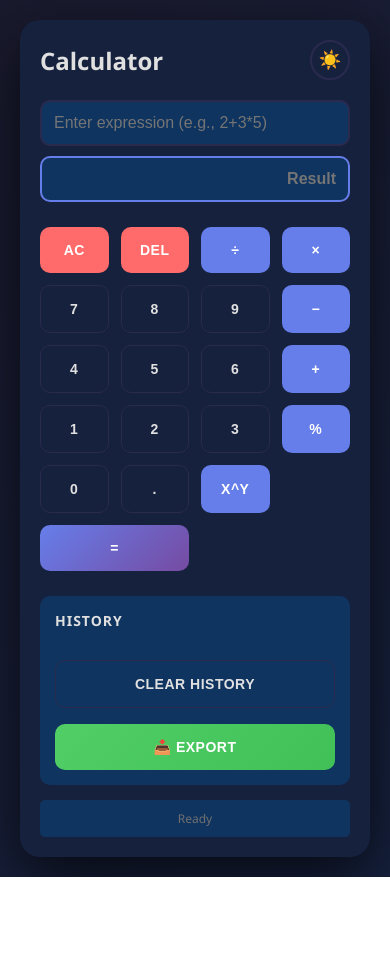
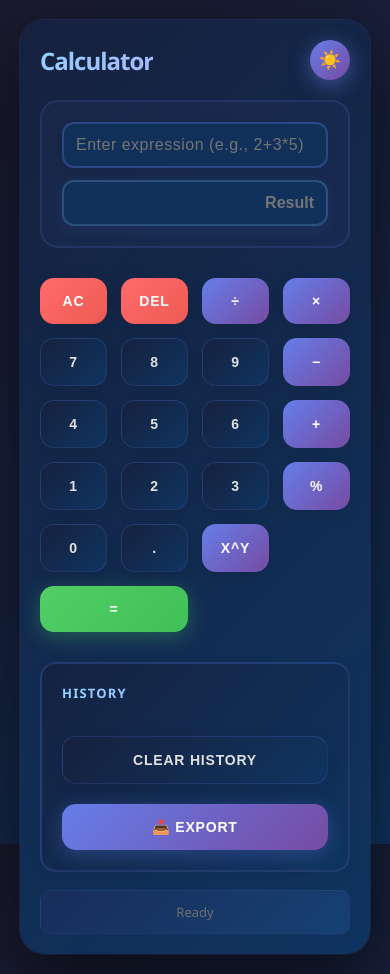
Before and after one commit to Om-mac/Calculator, a website: page frontend/index.html in a window 390 px wide. Both pictures are taken after a click on the button "Toggle dark mode". Before the commit the page ends 877 px from the top, so only its background shows below. Drawn offline with Linux system fonts and the light colour scheme.

Commit message:
style: Enhance UI with modern gradients, shadows, animations, and polished design

```diff
--- a/frontend/style.css
+++ b/frontend/style.css
@@ -11,6 +11,8 @@
     --secondary-color: #764ba2;
     --accent-red: #ff6b6b;
     --accent-red-dark: #ee5a52;
+    --success-color: #51cf66;
+    --success-dark: #40c057;
 
     /* Light mode colors */
     --bg-light: white;
@@ -37,17 +39,19 @@
 
 body {
     font-family: 'Segoe UI', Tahoma, Geneva, Verdana, sans-serif;
-    background: var(--primary-gradient);
+    background: linear-gradient(135deg, #667eea 0%, #764ba2 50%, #f093fb 100%);
     min-height: 100vh;
     display: flex;
     justify-content: center;
     align-items: center;
     padding: 20px;
     transition: background 0.3s ease;
+    background-attachment: fixed;
 }
 
 body.dark-mode {
-    background: linear-gradient(135deg, #1a1a2e 0%, #16213e 100%);
+    background: linear-gradient(135deg, #1a1a2e 0%, #16213e 50%, #0f3460 100%);
+    background-attachment: fixed;
 }
 
 .container {
@@ -57,23 +61,24 @@ body.dark-mode {
 
 .calculator {
     background: var(--bg-light);
-    border-radius: 20px;
-    box-shadow: 0 20px 60px rgba(0, 0, 0, 0.3);
+    border-radius: 25px;
+    box-shadow: 0 25px 70px rgba(0, 0, 0, 0.25), 0 0 0 1px rgba(255, 255, 255, 0.5);
     padding: 30px;
-    animation: slideIn 0.3s ease-out;
-    transition: background 0.3s ease, color 0.3s ease;
+    animation: slideIn 0.5s ease-out;
+    transition: all 0.3s ease;
+    backdrop-filter: blur(10px);
 }
 
 .calculator.dark-mode {
-    background: var(--bg-secondary-dark);
+    background: linear-gradient(135deg, #16213e 0%, #0f3460 100%);
     color: var(--text-primary-dark);
-    box-shadow: 0 20px 60px rgba(0, 0, 0, 0.7);
+    box-shadow: 0 25px 70px rgba(0, 0, 0, 0.6), 0 0 0 1px rgba(102, 126, 234, 0.2);
 }
 
 @keyframes slideIn {
     from {
         opacity: 0;
-        transform: translateY(20px);
+        transform: translateY(30px);
     }
     to {
         opacity: 1;
@@ -85,241 +90,307 @@ body.dark-mode {
     display: flex;
     justify-content: space-between;
     align-items: center;
-    margin-bottom: 25px;
+    margin-bottom: 30px;
+    gap: 15px;
 }
 
 .calculator h1 {
     color: var(--text-primary-light);
-    font-size: 28px;
-    transition: color 0.3s ease;
+    font-size: 32px;
+    font-weight: 700;
+    letter-spacing: -1px;
+    background: linear-gradient(135deg, #667eea 0%, #764ba2 100%);
+    -webkit-background-clip: text;
+    -webkit-text-fill-color: transparent;
+    background-clip: text;
+    transition: all 0.3s ease;
 }
 
 .calculator.dark-mode h1 {
-    color: var(--text-primary-dark);
+    background: linear-gradient(135deg, #91d3ff 0%, #a8b8ff 100%);
+    -webkit-background-clip: text;
+    -webkit-text-fill-color: transparent;
+    background-clip: text;
 }
 
+
 .theme-toggle {
-    background: transparent;
-    border: 2px solid var(--border-light);
+    background: linear-gradient(135deg, #667eea 0%, #764ba2 100%);
+    border: none;
     border-radius: 50%;
-    width: 45px;
-    height: 45px;
+    width: 50px;
+    height: 50px;
     cursor: pointer;
-    font-size: 20px;
+    font-size: 22px;
     display: flex;
     align-items: center;
     justify-content: center;
     transition: all 0.3s ease;
+    box-shadow: 0 5px 20px rgba(102, 126, 234, 0.4);
+    color: white;
+    font-weight: bold;
 }
 
 .theme-toggle:hover {
-    background: var(--bg-tertiary-light);
-    transform: scale(1.1);
+    transform: scale(1.15) rotate(15deg);
+    box-shadow: 0 8px 30px rgba(102, 126, 234, 0.6);
+}
+
+.theme-toggle:active {
+    transform: scale(0.95);
 }
 
 .calculator.dark-mode .theme-toggle {
-    border-color: var(--border-dark);
+    background: linear-gradient(135deg, #667eea 0%, #764ba2 100%);
+    box-shadow: 0 5px 20px rgba(102, 126, 234, 0.5);
 }
 
 .calculator.dark-mode .theme-toggle:hover {
-    background: var(--bg-tertiary-dark);
+    box-shadow: 0 8px 30px rgba(102, 126, 234, 0.7);
 }
 
 .display-section {
-    margin-bottom: 25px;
+    margin-bottom: 30px;
+    display: flex;
+    flex-direction: column;
+    gap: 12px;
+    background: linear-gradient(135deg, rgba(102, 126, 234, 0.05) 0%, rgba(118, 75, 162, 0.05) 100%);
+    padding: 20px;
+    border-radius: 18px;
+    border: 2px solid rgba(102, 126, 234, 0.15);
+}
+
+.expression-input,
+.result-display {
+    width: 100%;
+    padding: 18px;
+    font-size: 18px;
+    border: 2px solid var(--border-light);
+    border-radius: 12px;
+    transition: all 0.3s ease;
+    background: white;
+    color: var(--text-primary-light);
+    box-shadow: 0 2px 8px rgba(0, 0, 0, 0.08);
+}
+
+.calculator.dark-mode .expression-input,
+.calculator.dark-mode .result-display {
+    background: rgba(15, 52, 96, 0.7);
+    color: var(--text-primary-dark);
+    border-color: rgba(102, 126, 234, 0.3);
+}
+
+.expression-input {
+    font-weight: 500;
+    letter-spacing: 0.5px;
+}
+
+.expression-input:focus {
+    outline: none;
+    border-color: var(--primary-color);
+    box-shadow: 0 0 0 4px rgba(102, 126, 234, 0.15), 0 5px 15px rgba(102, 126, 234, 0.2);
+    transform: translateY(-2px);
+}
+
+.calculator.dark-mode .expression-input:focus {
+    box-shadow: 0 0 0 4px rgba(102, 126, 234, 0.25), 0 5px 15px rgba(102, 126, 234, 0.3);
+}
+
+.result-display {
+    background: linear-gradient(135deg, #f0f4ff 0%, #f5f0ff 100%);
+    color: var(--primary-color);
+    font-weight: 700;
+    font-size: 28px;
+    text-align: right;
+    border-color: rgba(102, 126, 234, 0.3);
+    box-shadow: 0 4px 15px rgba(102, 126, 234, 0.1);
+}
+
+.calculator.dark-mode .result-display {
+    background: rgba(15, 52, 96, 0.8);
+    color: #91d3ff;
+    border-color: rgba(145, 211, 255, 0.2);
+}
+
+
+.button-grid {
+    display: grid;
+    grid-template-columns: repeat(4, 1fr);
+    gap: 14px;
+    margin-bottom: 30px;
+}
+
+.btn {
+    padding: 20px;
+    font-size: 16px;
+    font-weight: 700;
+    border: none;
+    border-radius: 14px;
+    cursor: pointer;
+    transition: all 0.2s ease;
+    text-transform: uppercase;
+    letter-spacing: 0.8px;
+    box-shadow: 0 4px 15px rgba(0, 0, 0, 0.1);
+    position: relative;
+    overflow: hidden;
+}
+
+.btn::before {
+    content: '';
+    position: absolute;
+    top: 0;
+    left: -100%;
+    width: 100%;
+    height: 100%;
+    background: rgba(255, 255, 255, 0.2);
+    transition: left 0.3s ease;
+    z-index: -1;
+}
+
+.btn:hover::before {
+    left: 100%;
+}
+
+.btn:hover {
+    transform: translateY(-3px);
+    box-shadow: 0 8px 25px rgba(0, 0, 0, 0.15);
+}
+
+.btn:active {
+    transform: translateY(-1px);
+    box-shadow: 0 4px 12px rgba(0, 0, 0, 0.1);
+}
+
+.btn-number {
+    background: linear-gradient(135deg, #f5f5f5 0%, #e8e8e8 100%);
+    color: var(--text-primary-light);
+    border: 1.5px solid rgba(0, 0, 0, 0.08);
+}
+
+.btn-number:hover {
+    background: linear-gradient(135deg, #e8e8e8 0%, #d8d8d8 100%);
+}
+
+.calculator.dark-mode .btn-number {
+    background: linear-gradient(135deg, #16213e 0%, #0f3460 100%);
+    color: var(--text-primary-dark);
+    border-color: rgba(102, 126, 234, 0.2);
+}
+
+.calculator.dark-mode .btn-number:hover {
+    background: linear-gradient(135deg, #1e2d5f 0%, #1a4a7f 100%);
+}
+
+.btn-operator {
+    background: linear-gradient(135deg, #667eea 0%, #764ba2 100%);
+    color: white;
+}
+
+.btn-operator:hover {
+    background: linear-gradient(135deg, #5568d3 0%, #6a4291 100%);
+}
+
+.btn-function {
+    background: linear-gradient(135deg, #ff6b6b 0%, #ee5a52 100%);
+    color: white;
+}
+
+.btn-function:hover {
+    background: linear-gradient(135deg, #ee5a52 0%, #d43f2e 100%);
+}
+
+.btn-equals {
+    background: linear-gradient(135deg, #51cf66 0%, #40c057 100%);
+    color: white;
+    grid-column: span 2;
+    font-size: 18px;
+    box-shadow: 0 5px 20px rgba(81, 207, 102, 0.3);
+}
+
+.btn-equals:hover {
+    background: linear-gradient(135deg, #40c057 0%, #37b24d 100%);
+    box-shadow: 0 8px 30px rgba(81, 207, 102, 0.4);
+}
+
+
+.btn-clear-history {
+    background: linear-gradient(135deg, #e8e8e8 0%, #d0d0d0 100%);
+    color: var(--text-primary-light);
+    width: 100%;
+    margin-top: 12px;
+    transition: all 0.3s ease;
+    border: 1.5px solid rgba(0, 0, 0, 0.08);
+}
+
+.btn-clear-history:hover {
+    background: linear-gradient(135deg, #d0d0d0 0%, #b0b0b0 100%);
+    box-shadow: 0 6px 20px rgba(0, 0, 0, 0.12);
+}
+
+.calculator.dark-mode .btn-clear-history {
+    background: linear-gradient(135deg, #16213e 0%, #0f3460 100%);
+    color: var(--text-primary-dark);
+    border-color: rgba(102, 126, 234, 0.2);
+}
+
+.calculator.dark-mode .btn-clear-history:hover {
+    background: linear-gradient(135deg, #1e2d5f 0%, #1a4a7f 100%);
+}
+
+.btn-export-pdf {
+    background: linear-gradient(135deg, #667eea 0%, #764ba2 100%);
+    color: white;
+    width: 100%;
+    margin-top: 10px;
+    transition: all 0.3s ease;
+    box-shadow: 0 5px 20px rgba(102, 126, 234, 0.3);
+}
+
+.btn-export-pdf:hover {
+    background: linear-gradient(135deg, #5568d3 0%, #6a4291 100%);
+    box-shadow: 0 8px 30px rgba(102, 126, 234, 0.4);
+}
+
+.history-buttons {
     display: flex;
     flex-direction: column;
     gap: 10px;
 }
 
-.expression-input,
-.result-display {
-    width: 100%;
-    padding: 15px;
-    font-size: 18px;
-    border: 2px solid var(--border-light);
-    border-radius: 10px;
+.history-section {
+    background: linear-gradient(135deg, rgba(245, 245, 245, 0.95) 0%, rgba(248, 248, 248, 0.95) 100%);
+    border-radius: 16px;
+    padding: 20px;
+    margin-top: 25px;
     transition: all 0.3s ease;
-    background: var(--bg-secondary-light);
-    color: var(--text-primary-light);
-}
-
-.calculator.dark-mode .expression-input,
-.calculator.dark-mode .result-display {
-    background: var(--bg-tertiary-dark);
-    color: var(--text-primary-dark);
-    border-color: var(--border-dark);
-}
-
-.expression-input {
-    font-weight: 500;
-}
-
-.expression-input:focus {
-    outline: none;
-    border-color: var(--primary-color);
-    box-shadow: 0 0 0 3px rgba(102, 126, 234, 0.1);
-}
-
-.calculator.dark-mode .expression-input:focus {
-    box-shadow: 0 0 0 3px rgba(102, 126, 234, 0.2);
-}
-
-.result-display {
-    background: var(--display-bg-light);
-    color: var(--primary-color);
-    font-weight: bold;
-    font-size: 24px;
-    text-align: right;
-    border-color: var(--display-border-light);
-}
-
-.calculator.dark-mode .result-display {
-    background: var(--display-bg-dark);
-    color: #91d3ff;
-    border-color: var(--display-border-dark);
-}
-
-.button-grid {
-    display: grid;
-    grid-template-columns: repeat(4, 1fr);
-    gap: 12px;
-    margin-bottom: 25px;
-}
-
-.btn {
-    padding: 18px;
-    font-size: 16px;
-    font-weight: 600;
-    border: none;
-    border-radius: 10px;
-    cursor: pointer;
-    transition: all 0.2s ease;
-    text-transform: uppercase;
-    letter-spacing: 0.5px;
-}
-
-.btn:hover {
-    transform: translateY(-2px);
-    box-shadow: 0 5px 15px rgba(0, 0, 0, 0.2);
-}
-
-.btn:active {
-    transform: translateY(0);
-}
-
-.btn-number {
-    background: var(--bg-tertiary-light);
-    color: var(--text-primary-light);
-    border: 1px solid var(--border-light);
-}
-
-.btn-number:hover {
-    background: var(--border-light);
-}
-
-.calculator.dark-mode .btn-number {
-    background: var(--bg-secondary-dark);
-    color: var(--text-primary-dark);
-    border-color: var(--border-dark);
-}
-
-.calculator.dark-mode .btn-number:hover {
-    background: var(--bg-tertiary-dark);
-}
-
-.btn-operator {
-    background: var(--primary-color);
-    color: white;
-}
-
-.btn-operator:hover {
-    background: var(--primary-dark);
-}
-
-.btn-function {
-    background: var(--accent-red);
-    color: white;
-}
-
-.btn-function:hover {
-    background: var(--accent-red-dark);
-}
-
-.btn-equals {
-    background: var(--primary-gradient);
-    color: white;
-    grid-column: span 2;
-    font-size: 18px;
-}
-
-.btn-equals:hover {
-    background: linear-gradient(135deg, var(--primary-dark) 0%, #6a4291 100%);
-}
-
-.btn-clear-history {
-    background: var(--border-light);
-    color: var(--text-primary-light);
-    width: 100%;
-    margin-top: 10px;
-    transition: all 0.3s ease;
-}
-
-.btn-clear-history:hover {
-    background: #d0d0d0;
-}
-
-.calculator.dark-mode .btn-clear-history {
-    background: var(--bg-tertiary-dark);
-    color: var(--text-primary-dark);
-    border: 1px solid var(--border-dark);
-}
-
-.calculator.dark-mode .btn-clear-history:hover {
-    background: var(--border-dark);
-}
-
-.btn-export-pdf {
-    background: linear-gradient(135deg, #51cf66 0%, #40c057 100%);
-    color: white;
-    width: 100%;
-    margin-top: 8px;
-    transition: all 0.3s ease;
-}
-
-.btn-export-pdf:hover {
-    background: linear-gradient(135deg, #40c057 0%, #37b24d 100%);
-}
-
-.history-buttons {
-    display: flex;
-    flex-direction: column;
-    gap: 8px;
-}
-
-.history-section {
-    background: var(--bg-secondary-light);
-    border-radius: 10px;
-    padding: 15px;
-    margin-top: 20px;
-    transition: all 0.3s ease;
+    border: 2px solid rgba(102, 126, 234, 0.1);
+    box-shadow: 0 4px 15px rgba(0, 0, 0, 0.06);
 }
 
 .calculator.dark-mode .history-section {
-    background: var(--bg-tertiary-dark);
+    background: linear-gradient(135deg, rgba(22, 33, 62, 0.8) 0%, rgba(15, 52, 96, 0.8) 100%);
+    border-color: rgba(102, 126, 234, 0.2);
 }
 
 .history-section h3 {
     color: var(--text-primary-light);
-    margin-bottom: 10px;
-    font-size: 14px;
+    margin-bottom: 12px;
+    font-size: 13px;
     text-transform: uppercase;
-    letter-spacing: 1px;
+    letter-spacing: 1.2px;
     transition: color 0.3s ease;
+    font-weight: 700;
+    background: linear-gradient(135deg, #667eea 0%, #764ba2 100%);
+    -webkit-background-clip: text;
+    -webkit-text-fill-color: transparent;
+    background-clip: text;
 }
 
 .calculator.dark-mode .history-section h3 {
-    color: var(--text-primary-dark);
+    background: linear-gradient(135deg, #91d3ff 0%, #a8b8ff 100%);
+    -webkit-background-clip: text;
+    -webkit-text-fill-color: transparent;
+    background-clip: text;
 }
 
 .history-list {
@@ -330,66 +401,78 @@ body.dark-mode {
 }
 
 .history-list li {
-    padding: 8px;
+    padding: 12px;
     background: white;
-    margin-bottom: 5px;
-    border-radius: 5px;
+    margin-bottom: 8px;
+    border-radius: 10px;
     font-size: 13px;
     color: var(--text-secondary-light);
-    border-left: 3px solid var(--primary-color);
+    border-left: 4px solid var(--primary-color);
     cursor: pointer;
     transition: all 0.2s ease;
+    box-shadow: 0 2px 8px rgba(0, 0, 0, 0.06);
+    font-weight: 500;
 }
 
 .calculator.dark-mode .history-list li {
-    background: var(--bg-secondary-dark);
+    background: rgba(15, 52, 96, 0.6);
     color: var(--text-secondary-dark);
     border-left-color: #91d3ff;
+    box-shadow: 0 2px 8px rgba(0, 0, 0, 0.2);
 }
 
 .history-list li:hover {
     background: var(--display-bg-light);
-    transform: translateX(5px);
+    transform: translateX(8px);
+    box-shadow: 0 4px 12px rgba(102, 126, 234, 0.15);
 }
 
 .calculator.dark-mode .history-list li:hover {
-    background: var(--display-bg-dark);
+    background: rgba(102, 126, 234, 0.15);
+    box-shadow: 0 4px 12px rgba(102, 126, 234, 0.25);
 }
 
 .status {
-    margin-top: 15px;
-    padding: 10px;
+    margin-top: 18px;
+    padding: 12px;
     text-align: center;
-    font-size: 12px;
+    font-size: 13px;
     color: var(--text-tertiary-light);
-    border-radius: 5px;
-    background: var(--bg-tertiary-light);
+    border-radius: 10px;
+    background: linear-gradient(135deg, #f5f5f5 0%, #eeeeee 100%);
     transition: all 0.3s ease;
+    border: 1.5px solid rgba(0, 0, 0, 0.05);
+    font-weight: 500;
 }
 
 .calculator.dark-mode .status {
     color: var(--text-tertiary-dark);
-    background: var(--bg-tertiary-dark);
+    background: linear-gradient(135deg, rgba(30, 45, 95, 0.6) 0%, rgba(26, 74, 127, 0.6) 100%);
+    border-color: rgba(102, 126, 234, 0.1);
 }
 
 .status.error {
-    color: #ff6b6b;
-    background: #ffe0e0;
+    color: #d32f2f;
+    background: linear-gradient(135deg, #ffebee 0%, #ffcdd2 100%);
+    border-color: rgba(255, 107, 107, 0.2);
 }
 
 .calculator.dark-mode .status.error {
     color: #ff8a8a;
-    background: rgba(255, 107, 107, 0.2);
+    background: linear-gradient(135deg, rgba(255, 107, 107, 0.15) 0%, rgba(238, 90, 82, 0.15) 100%);
+    border-color: rgba(255, 107, 107, 0.3);
 }
 
 .status.success {
-    color: #51cf66;
-    background: #e7f5e9;
+    color: #2e7d32;
+    background: linear-gradient(135deg, #e8f5e9 0%, #c8e6c9 100%);
+    border-color: rgba(81, 207, 102, 0.2);
 }
 
 .calculator.dark-mode .status.success {
     color: #69e39f;
-    background: rgba(81, 207, 102, 0.2);
+    background: linear-gradient(135deg, rgba(81, 207, 102, 0.15) 0%, rgba(64, 192, 87, 0.15) 100%);
+    border-color: rgba(81, 207, 102, 0.3);
 }
 
 /* Scrollbar styling */
```
Also changed, not shown: frontend/index.html (+1 -1 lines).
